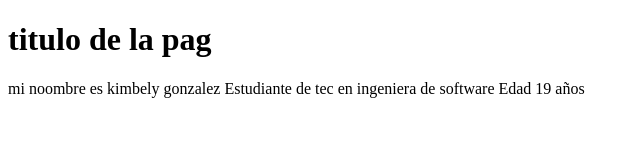
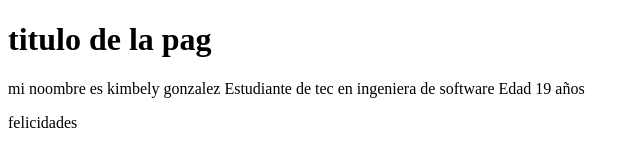
Before and after one commit to kimberly04ali/seminario, a plain HTML site: page index.html in a window 1280 px wide. Shown: the full height of the page, 0-640 px from the left. Drawn offline with Linux system fonts and the light colour scheme.

Commit message:
nuevo parrafo para el escrito

```diff
--- a/index.html
+++ b/index.html
@@ -12,5 +12,10 @@
         Estudiante de tec en ingeniera de software
         Edad 19 años
     </p>
+
+    <p>
+        felicidades
+    </p>
+
 </body>
 </html>
```
